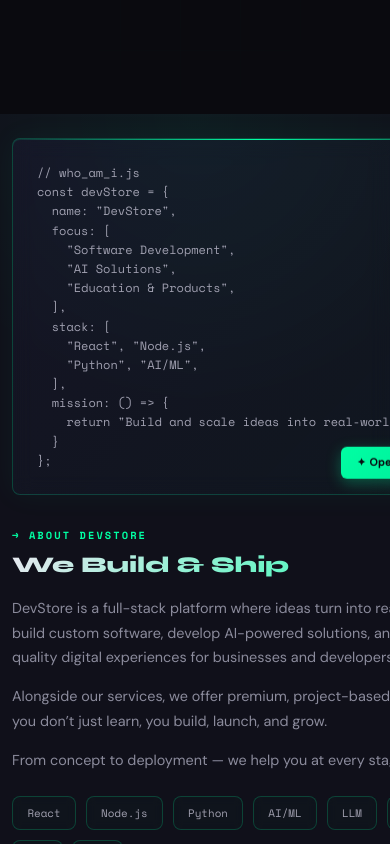
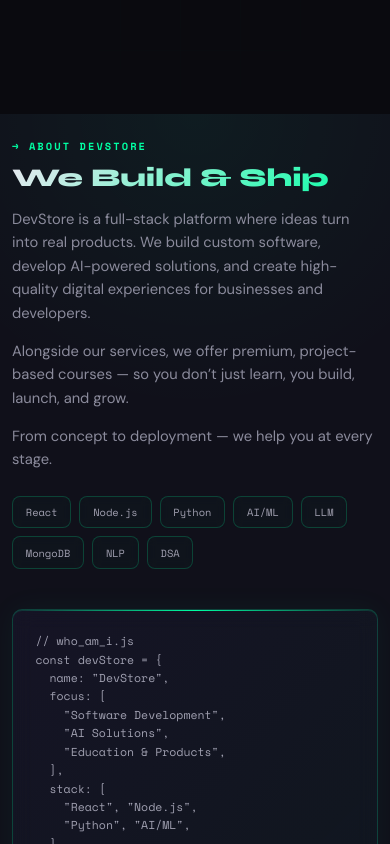
Before and after one commit to shahzad84/My_website_7.0, a React (Create React App) app in the folder frontend/: page / in a window 390 px wide. Shown: the part 800-1644 px from the top of the page. Built offline with nearby package versions, Linux system fonts and the light colour scheme; no server answers.

Commit message:
added some mobile css for about page

```diff
--- a/frontend/src/components/About.module.css
+++ b/frontend/src/components/About.module.css
@@ -345,3 +345,75 @@
     display: none;
   }
 }
+
+/* ================= MOBILE FIX ================= */
+
+@media (max-width: 768px) {
+  .about {
+    padding: 3rem 1rem;
+  }
+
+  .aboutInner {
+    grid-template-columns: 1fr;
+    gap: 2.5rem;
+  }
+
+  /* 👇 SHOW TEXT FIRST (better UX) */
+  .aboutContent {
+    order: 1;
+  }
+
+  .aboutVisual {
+    order: 2;
+  }
+
+  /* CARD */
+  .aboutCard {
+    padding: 1.4rem;
+    border-radius: 10px;
+  }
+
+  /* CODE BLOCK FIX */
+  .aboutCode {
+    font-size: 0.72rem;
+    line-height: 1.6;
+    white-space: pre-wrap;   /* 🔥 VERY IMPORTANT */
+    word-break: break-word;  /* prevents overflow */
+  }
+
+  /* REMOVE FLOATING BADGE CLUTTER */
+  .aboutFloating {
+    position: static;
+    margin-top: 1rem;
+    display: inline-block;
+    font-size: 0.65rem;
+  }
+
+  /* TEXT */
+  .sectionTitle {
+    font-size: 1.6rem;
+    margin-bottom: 1rem;
+  }
+
+  .sectionDesc {
+    font-size: 0.92rem;
+    line-height: 1.6;
+  }
+
+  /* SKILLS */
+  .skillsGrid {
+    gap: 0.5rem;
+    margin-top: 1.5rem;
+  }
+
+  .skillTag {
+    font-size: 0.65rem;
+    padding: 0.45rem 0.8rem;
+  }
+
+  /* CLEANUP */
+  .cornerBrackets,
+  .cornerBrackets2 {
+    display: none;
+  }
+}
```
